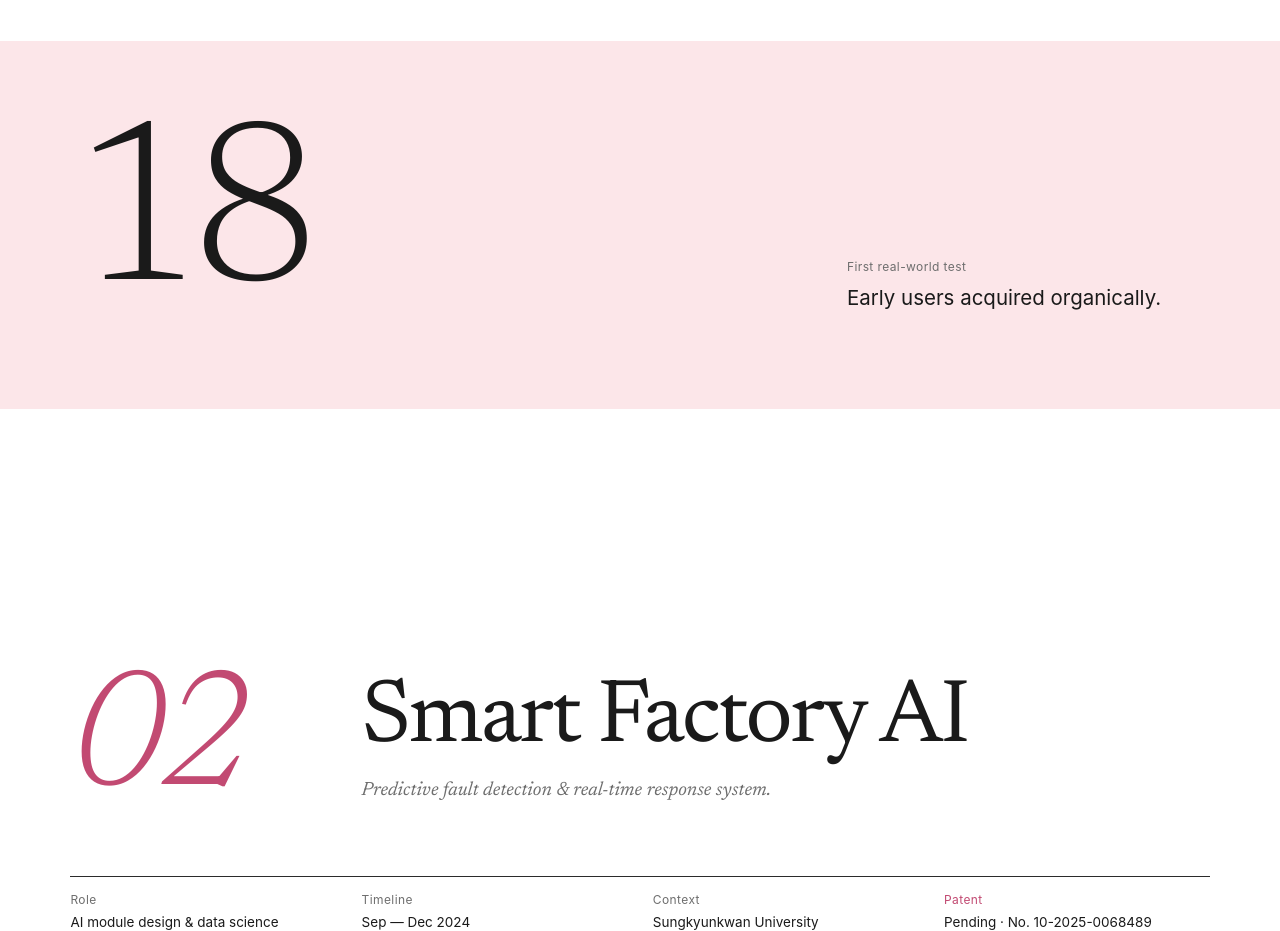
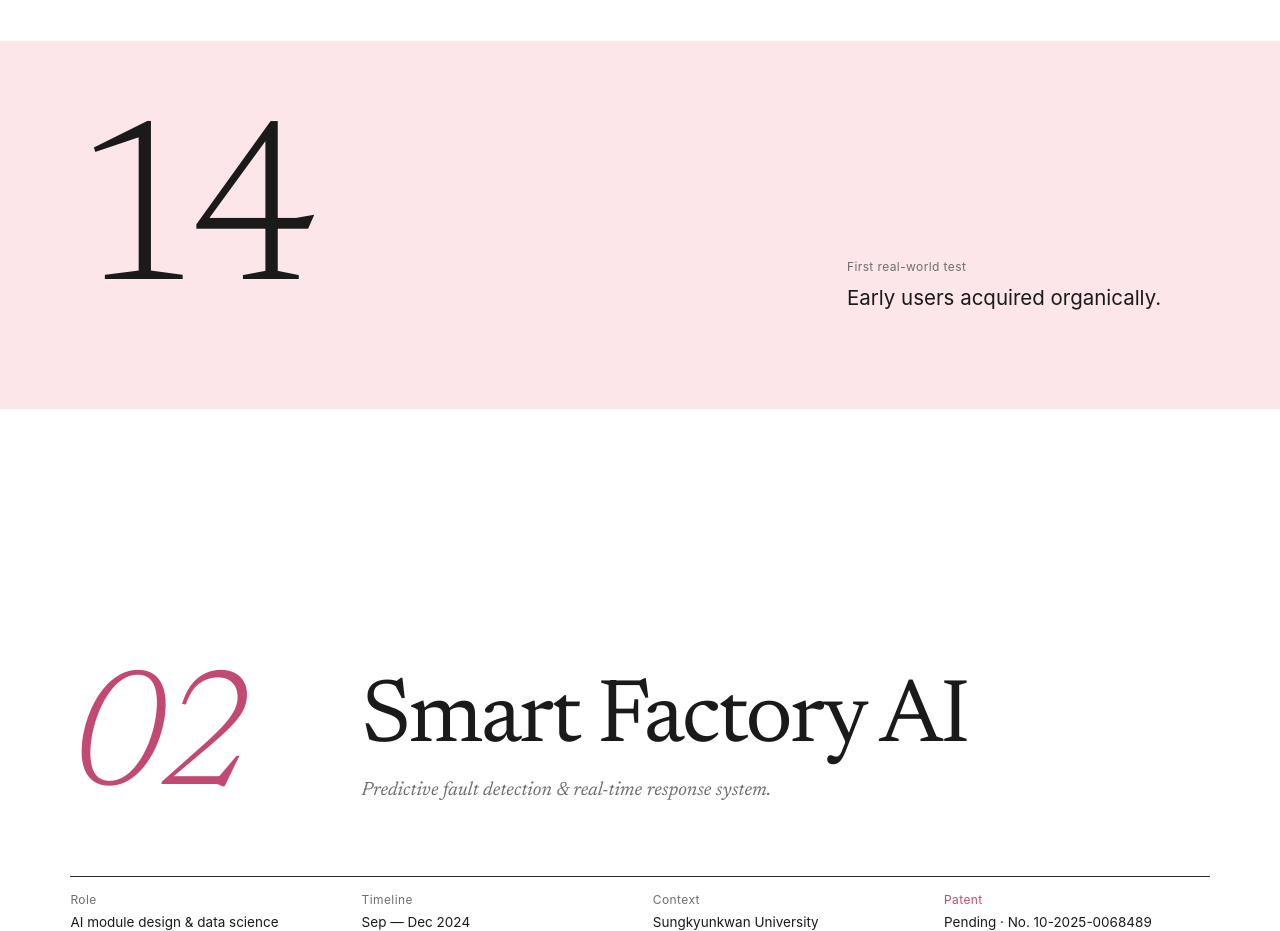
Before and after one commit to HeejunJ/Portfolio, a plain HTML site: page index.html in a window 1280 px wide. Shown: the part 5600-6531 px from the top of the page. Drawn offline with Linux system fonts and the light colour scheme.

Commit message:
Update index.html

```diff
--- a/index.html
+++ b/index.html
@@ -182,7 +182,7 @@
   </div>
 
   <div class="grid figure-band reveal">
-    <div class="big">18</div>
+    <div class="big">14</div>
     <div class="cap"><div class="label">First real-world test</div><div class="what">Early users acquired organically.</div></div>
   </div>
 </article>
```
